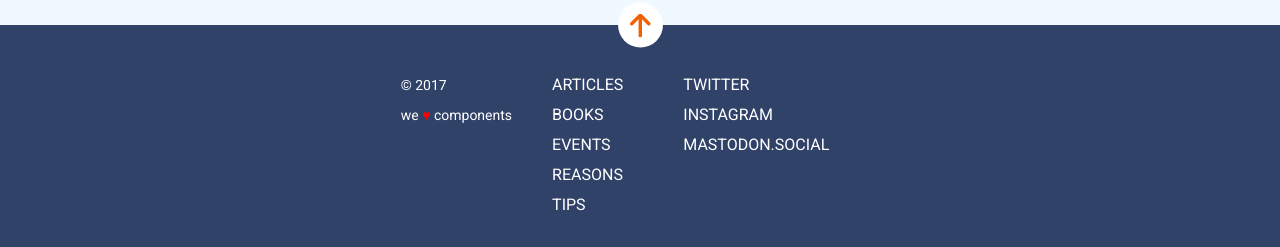
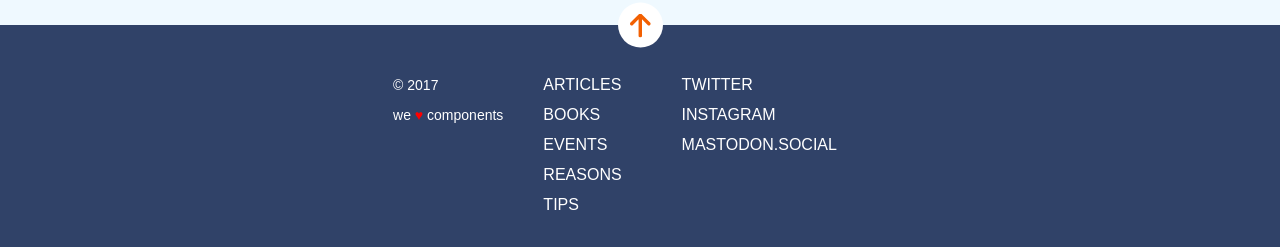
Before and after one commit to chicano85/anonimous-proxy, a website: page src/html/index.html in a window 1280 px wide. Shown: the part 1524-1771 px from the top of the page. Drawn offline with nearby package versions, Linux system fonts and the light colour scheme; files that its build step writes are made by us from their sources; files whose address does not match are found by name.

Commit message:
add footer sass

```diff
--- a/src/html/partials/footer.html
+++ b/src/html/partials/footer.html
@@ -61,7 +61,7 @@
 
     <small class="footer__small">
       <span>&copy; 2017</span
-      ><span>we<span class="heart"> ♥ </span>components</span></small
+      ><span>we<span class="footer--heart"> ♥ </span>components</span></small
     >
   </div>
 </footer>
--- a/src/scss/layout/_footer.scss
+++ b/src/scss/layout/_footer.scss
@@ -6,9 +6,8 @@
   align-items: center;
   text-align: center;
   background-color: #304268;
-}
 
-.footer__link {
+  &__link {
     display: flex;
     justify-content: center;
     align-items: center;
@@ -17,14 +16,11 @@
     width: 45px;
     height: 45px;
     transform: translate(0, -50%);
-}
 
-.footer__link--image {
+    &--image {
       animation-duration: 3s;
       animation-iteration-count: infinite;
       animation-name: move;
-}
-
       @keyframes move {
         from {
           margin-bottom: 50%;
@@ -33,72 +29,61 @@
           margin-top: 30%;
         }
       }
-
-.footer--links {
-  font-family: "Roboto";
+    }
+  }
+  &--links {
+    font-family: arial;
     font-size: 16px;
     color: white;
     line-height: 30px;
     text-transform: uppercase;
   }
-
-.footer--articles {
+  &--articles {
     margin-bottom: 30px;
   }
-
-.footer--social {
+  &--social {
     margin-bottom: 30px;
   }
-
-.footer__small {
+  &__small {
     display: flex;
     flex-direction: column;
-  font-family: "Roboto";
+    font-family: arial;
     font-size: 14px;
     line-height: 30px;
     color: white;
     margin-bottom: 45px;
   }
-.heart {
+  &--heart {
     color: red;
   }
-
-/* tablet */
-
   @media all and (min-width: 768px) {
-  .footer__div {
+    &__div {
       display: flex;
       justify-content: space-around;
       align-items: flex-start;
       width: 100%;
       transform: translate(-25px, 0);
     }
-
-  .footer__small {
+    &__small {
       order: -1;
       text-align: left;
     }
-  .footer--articles {
+    &--articles {
       text-align: left;
     }
-
-  .footer--social {
+    &--social {
       text-align: left;
     }
   }
-
-/* desktop */
-
   @media all and (min-width: 1200px) {
-  .footer__div {
+    &__div {
       justify-content: center;
     }
-
-  .footer__small {
+    &__small {
       padding-right: 40px;
     }
-
-  .footer--articles {
+    &--articles {
       padding-right: 60px;
     }
   }
+}
```
Lines whose indentation alone changed are shown as unchanged.
